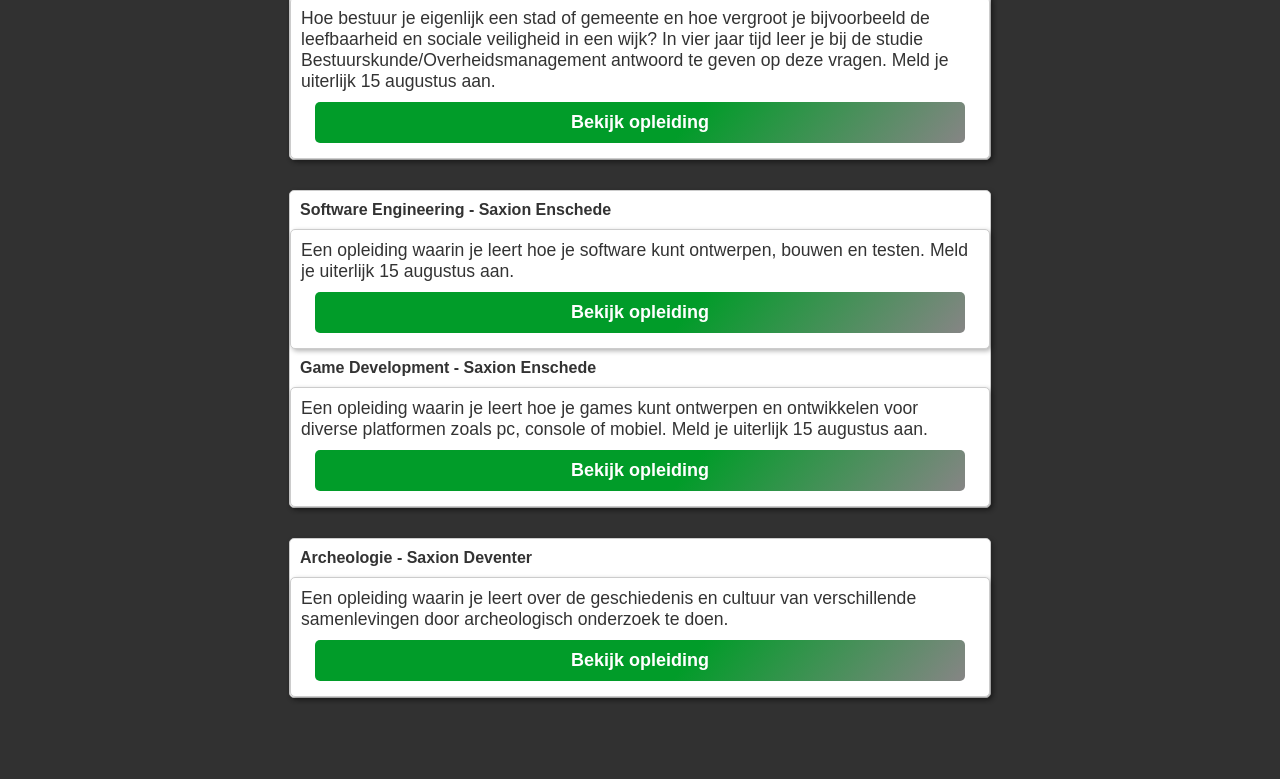
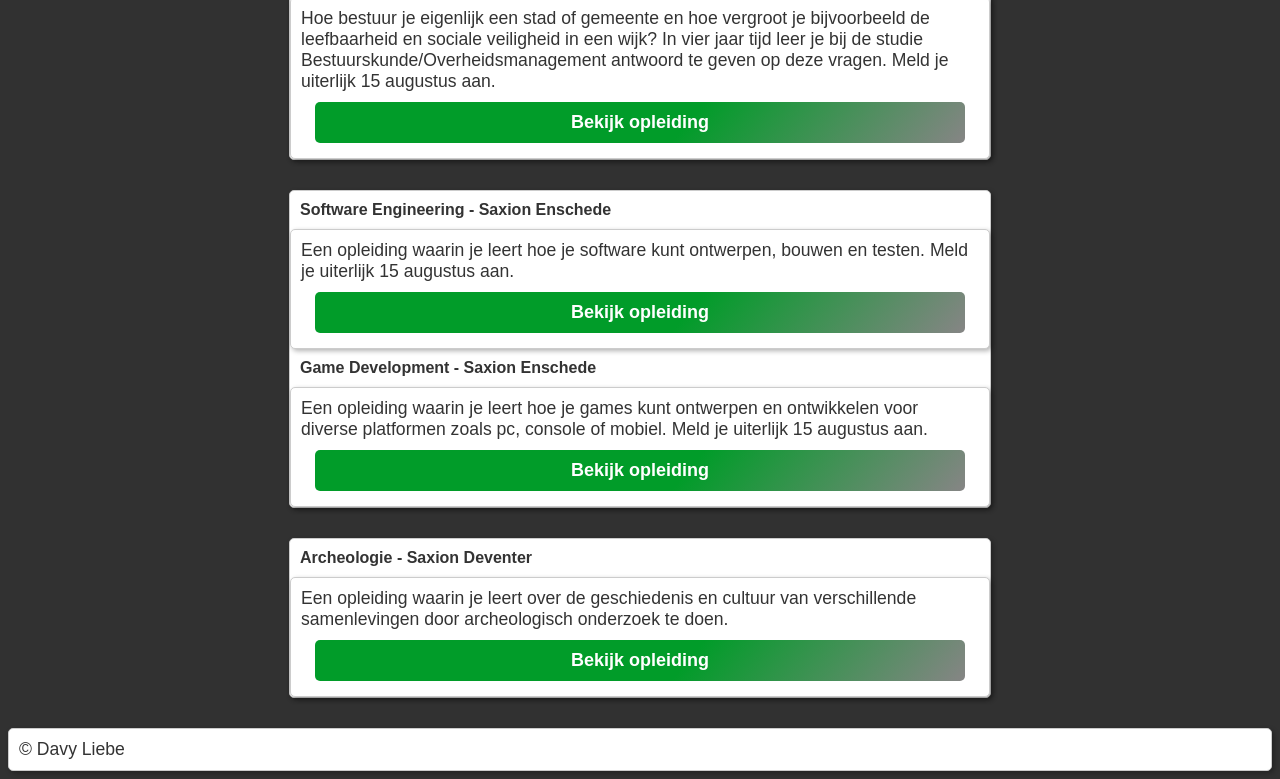
Before and after one commit to SLAMNOTH/studiehulpje, a plain HTML site: page index.html in a window 1280 px wide. Shown: the part 3039-3818 px from the top of the page. Before the commit the page ends 3775 px from the top, so only its background shows below. Drawn offline with Linux system fonts and the light colour scheme.

Commit message:
Update index.html

```diff
--- a/index.html
+++ b/index.html
@@ -268,3 +268,4 @@
 		}
 	});
 </script>
+<p>© Davy Liebe</p>
```
